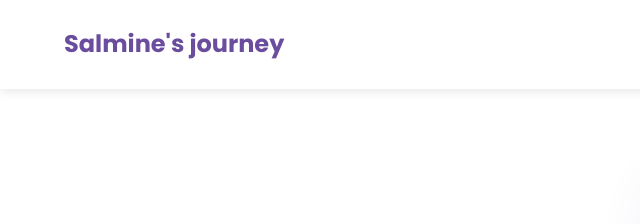
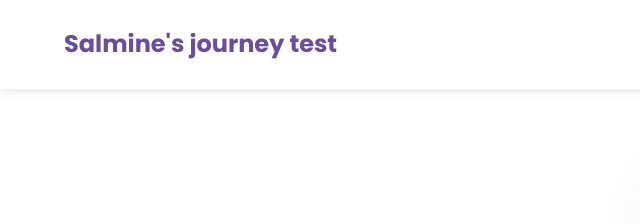
Before and after one commit to fyras002/salmine-s-static-website, a plain HTML site: page index.html in a window 1280 px wide. Shown: the top 224 px of the page, 0-640 px from the left. Drawn offline with Linux system fonts and the light colour scheme; a script that the page names is missing.

Commit message:
Updated website file

```diff
--- a/index.html
+++ b/index.html
@@ -473,7 +473,7 @@
 </head>
 <body>
     <nav>
-        <div class="logo">Salmine's journey</div>
+        <div class="logo">Salmine's journey test</div>
         <div class="menu-toggle" onclick="toggleMenu()">
             <i class="fas fa-bars"></i>
         </div>
```
